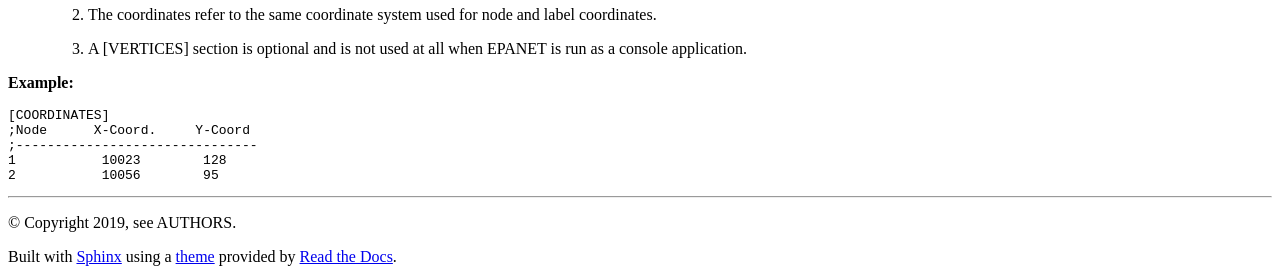
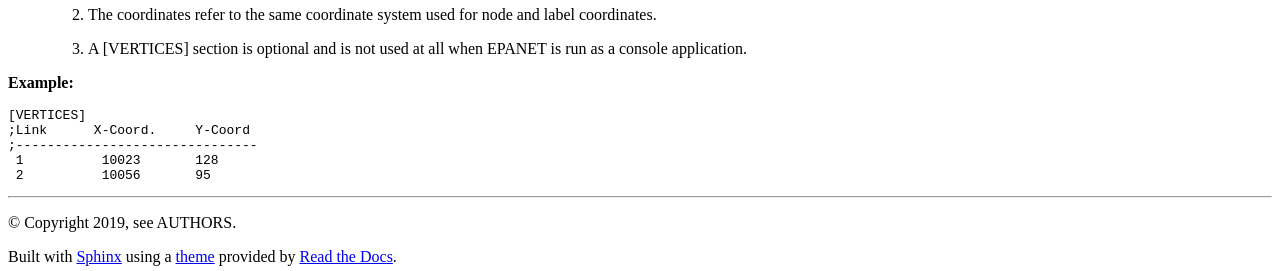
Before and after one commit to USEPA/epanet-manual, a Sphinx documentation site: the page built from docs/input_keywords.rst, in a window 1280 px wide and 900 px high, scrolled down 25973 px. Shown: the part 626-897 px from the top of the window. Built offline with Sphinx 7.4.7 and the Read the Docs theme 2.0.0, drawn with Linux system fonts in a browser that asks for light colours.

Commit message:
Update input_keywords.rst

```diff
--- a/docs/input_keywords.rst
+++ b/docs/input_keywords.rst
@@ -1716,8 +1716,8 @@ Relation operators consist of the following:
 
 ::
 
-  [COORDINATES]
-  ;Node      X-Coord.     Y-Coord
+  [VERTICES]
+  ;Link      X-Coord.     Y-Coord
   ;-------------------------------
-  1           10023        128
-  2           10056        95
+   1          10023       128
+   2          10056       95
```
